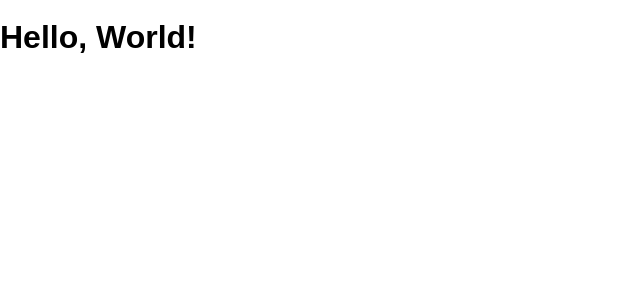
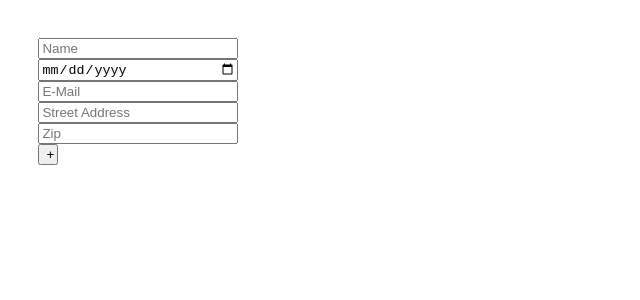
Before and after one commit to hjohnson120/who-works-here, a React (Create React App) app: page /AddEmployee in a window 1280 px wide. Shown: the top 300 px of the page, without its empty margins (0-640 px from the left). Built offline with nearby package versions, Linux system fonts and the light colour scheme.

Commit message:
Pages created

```diff
--- a/package.json
+++ b/package.json
@@ -21,9 +21,11 @@
     "stylelint-config-standard": "^18.3.0"
   },
   "dependencies": {
+    "axios": "^0.19.0",
     "json": "^9.0.6",
     "react": "^16.8.6",
     "react-dom": "^16.8.6",
+    "react-router-dom": "^5.0.1",
     "react-scripts": "^3.0.1"
   }
 }
--- a/src/App.js
+++ b/src/App.js
@@ -1,9 +1,20 @@
 import React, { Component } from 'react'
-import HelloWorld from './components/HelloWorld'
+import { BrowserRouter as Router, Switch, Route } from 'react-router-dom'
+import AllEmployees from './Pages/AllEmployees'
+import Employee from './Pages/Employee'
+import AddEmployee from './Pages/AddEmployee'
 
 class App extends Component {
   render() {
-    return <HelloWorld />
+    return (
+      <Router>
+        <Switch>
+          <Route exact path="/" component={AllEmployees} />
+          {/* <Route exact path="/Employee" component={Employee} /> */}
+          <Route exact path="/AddEmployee" component={AddEmployee} />
+        </Switch>
+      </Router>
+    )
   }
 }
 
--- /dev/null
+++ b/src/Pages/AddEmployee.js
@@ -0,0 +1,83 @@
+import React, { useState } from 'react'
+import axios from 'axios'
+
+// export default function AddEmployee() {
+//   return (
+//     <>
+//       <h1>this is a thing</h1>
+//     </>
+//   )
+// }
+
+export default function AddEmployee() {
+  const [employee, addEmployee] = useState('')
+  const [dob, addDob] = useState('')
+  const [email, addEmail] = useState('')
+  const [address, addAddress] = useState('')
+  const [zip, addZip] = useState('')
+
+  const addEmployeeToList = e => {
+    e.preventDefault()
+    axios
+      .post(
+        'https://sdg-staff-directory-app.herokuapp.com/api/Plix/Employees',
+        {
+          firstName: employee,
+          birthday: dob,
+          email: email,
+          address: address,
+          zip: zip
+        }
+      )
+      .then(resp => {
+        console.log({ resp })
+      })
+  }
+  return (
+    <section className="add-employee-form">
+      <form onSubmit={addEmployeeToList}>
+        <input
+          type="text"
+          placeholder="Name"
+          value={employee}
+          onChange={e => {
+            addEmployee(e.target.value)
+          }}
+        />
+        <input
+          type="date"
+          placeholder="DOB"
+          value={dob}
+          onChange={e => {
+            addDob(e.target.value)
+          }}
+        />
+        <input
+          type="e-mail"
+          placeholder="E-Mail"
+          value={email}
+          onChange={e => {
+            addEmail(e.target.value)
+          }}
+        />
+        <input
+          type="text"
+          placeholder="Street Address"
+          value={address}
+          onChange={e => {
+            addAddress(e.target.value)
+          }}
+        />
+        <input
+          type="zip"
+          placeholder="Zip"
+          value={zip}
+          onChange={e => {
+            addZip(e.target.value)
+          }}
+        />
+        <button>+</button>
+      </form>
+    </section>
+  )
+}
--- /dev/null
+++ b/src/Pages/AllEmployees.js
@@ -0,0 +1,11 @@
+import React, { useState } from 'react'
+import axios from 'axios'
+import { link } from 'react-router-dom'
+
+export default function AllEmployees() {
+  return (
+    <>
+      <h2>this is the all the employees</h2>
+    </>
+  )
+}
--- a/src/index.css
+++ b/src/index.css
@@ -10,3 +10,15 @@ body {
   margin: 0;
   min-height: 100%;
 }
+
+form {
+  display: flex;
+  flex-direction: column;
+  width: 200px;
+  margin: 3%;
+}
+button {
+  width: 20px;
+  display: flex;
+  display: column;
+}
```
Also changed, not shown: src/Pages/Employee.js (added), 1 other file (tests, documents, lock files or other folders).
